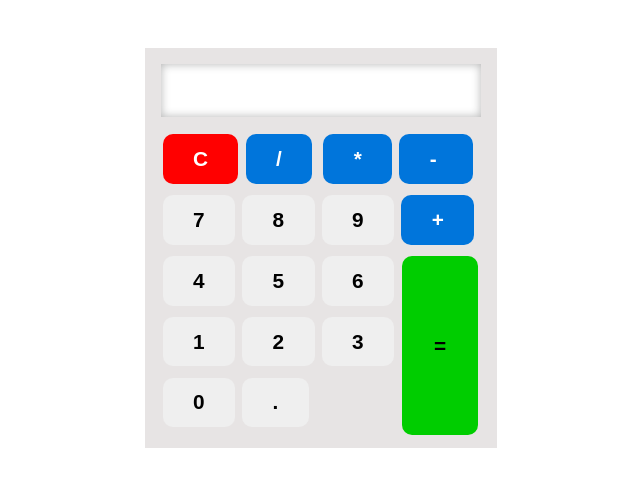
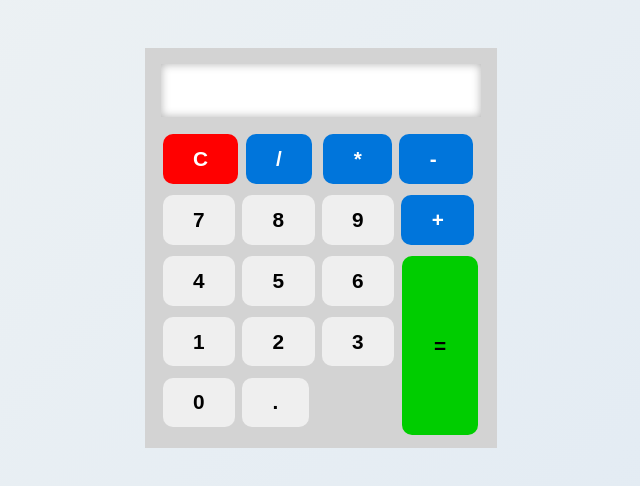
Before and after one commit to adityapritam/HTML_CSS_JS-Projects, a plain HTML site: page Calculator/index.html in a window 1280 px wide. Shown: the whole page, without its empty margins (319-959 px from the left). Drawn offline with Linux system fonts and the light colour scheme.

Commit message:
Completed the website

```diff
--- a/Calculator/style.css
+++ b/Calculator/style.css
@@ -17,9 +17,10 @@ button{
     display: flex;
     padding:3rem;
     justify-content: center;
+    background: linear-gradient(135deg, #eef2f3, #dfe9f3);
 }
 .calc{
-    background-color: #e7e4e4;
+    background-color: lightgrey;
     height: 25rem;
     width:22rem;
     padding:1rem;
@@ -81,3 +82,7 @@ button{
     padding-right: 2rem;
     background-color: rgb(0, 205, 0);
 }
+
+button:active{
+    transform: scale(0.95);
+}
```
